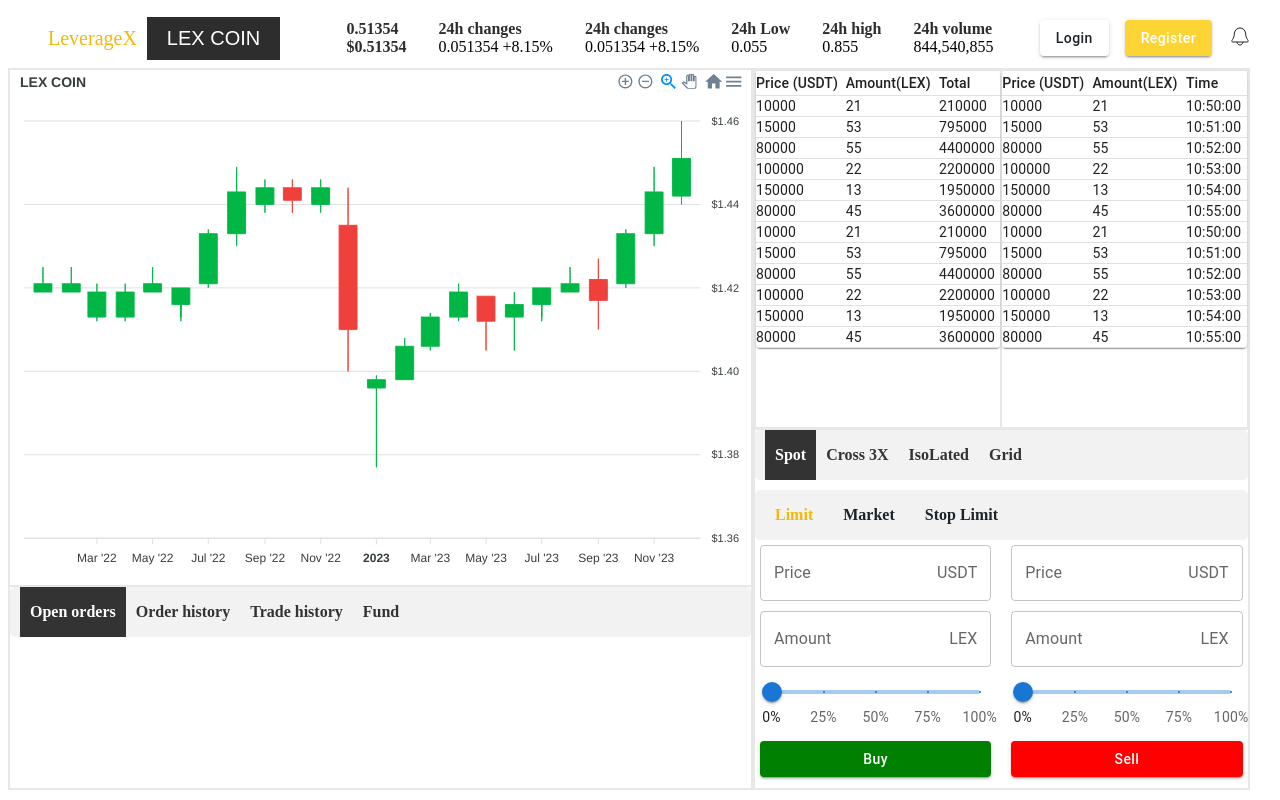
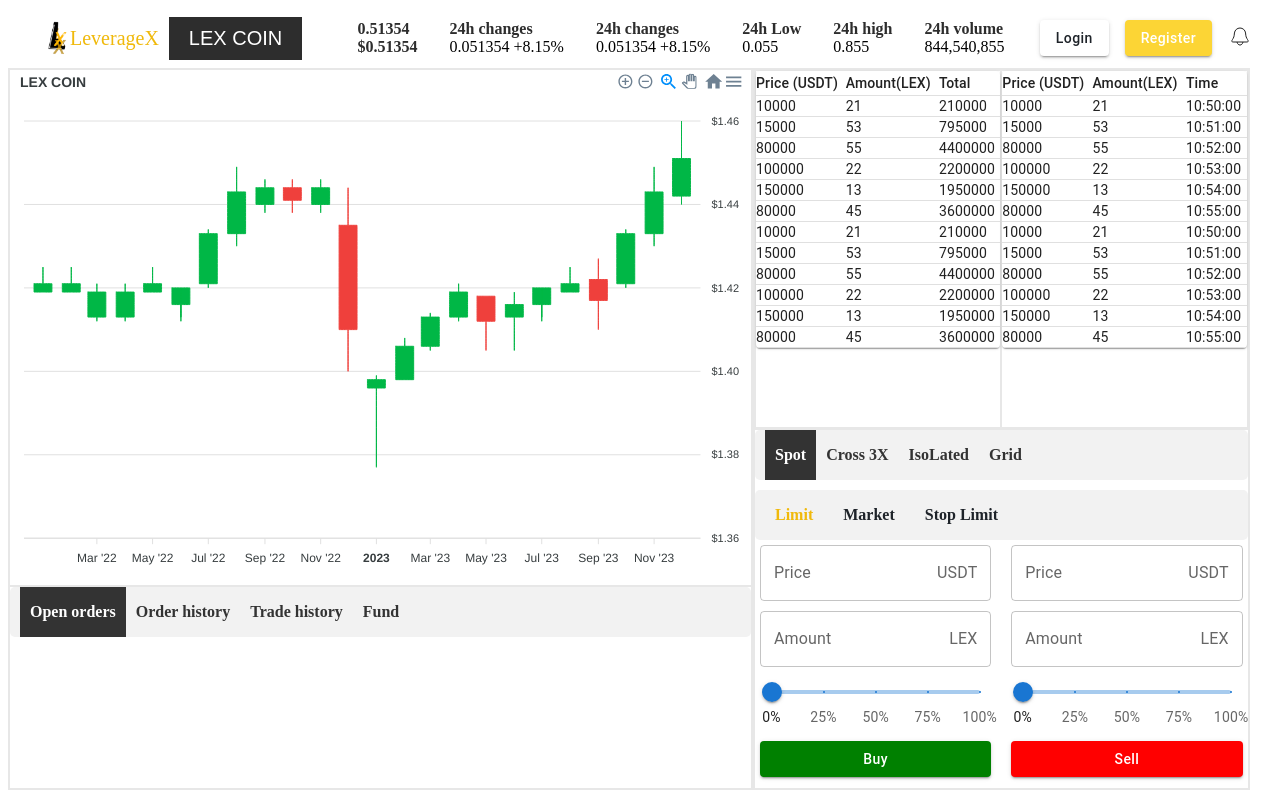
Before and after one commit to DanishKhan25/leveragex, a React (Vite) app: page /lex in a window 1280 px wide. Built offline with nearby package versions, Linux system fonts and the light colour scheme.

Commit message:
added logo in header

```diff
--- a/src/components/common/split-screen-header/SplitScreenHeader.jsx
+++ b/src/components/common/split-screen-header/SplitScreenHeader.jsx
@@ -2,12 +2,15 @@ import { Button } from "@mui/material";
 import classes from "./split-screen-header.module.scss";
 import NotificationBellIcon from "../../../assets/svg-icons/NotificationBellIcon";
 import { useNavigate } from "react-router-dom";
+import laverage from "../../../assets/svg-icons/leverage2.png";
 const SplitScreenHeader = ({ coinName }) => {
   const navigate = useNavigate();
   return (
     <header className={classes["header-wrapper"]}>
       <div className={classes["header-left"]}>
-        <div onClick={() => navigate("/")}>LeverageX</div>
+    <div onClick={() => navigate("/")} className={classes["logo"]}>
+           <img src={laverage} alt="logo"  width={20}/>
+          LeverageX</div>
         <div className={classes["coin-name"]}>{coinName}</div>
       </div>
       <div className={classes["header-center"]}>
--- a/src/components/common/split-screen-header/split-screen-header.module.scss
+++ b/src/components/common/split-screen-header/split-screen-header.module.scss
@@ -39,3 +39,8 @@
   justify-content: flex-end;
   align-items: center;
 }
+.logo {
+  display: flex;
+  align-items: center;
+  gap: 2px;
+}
```
